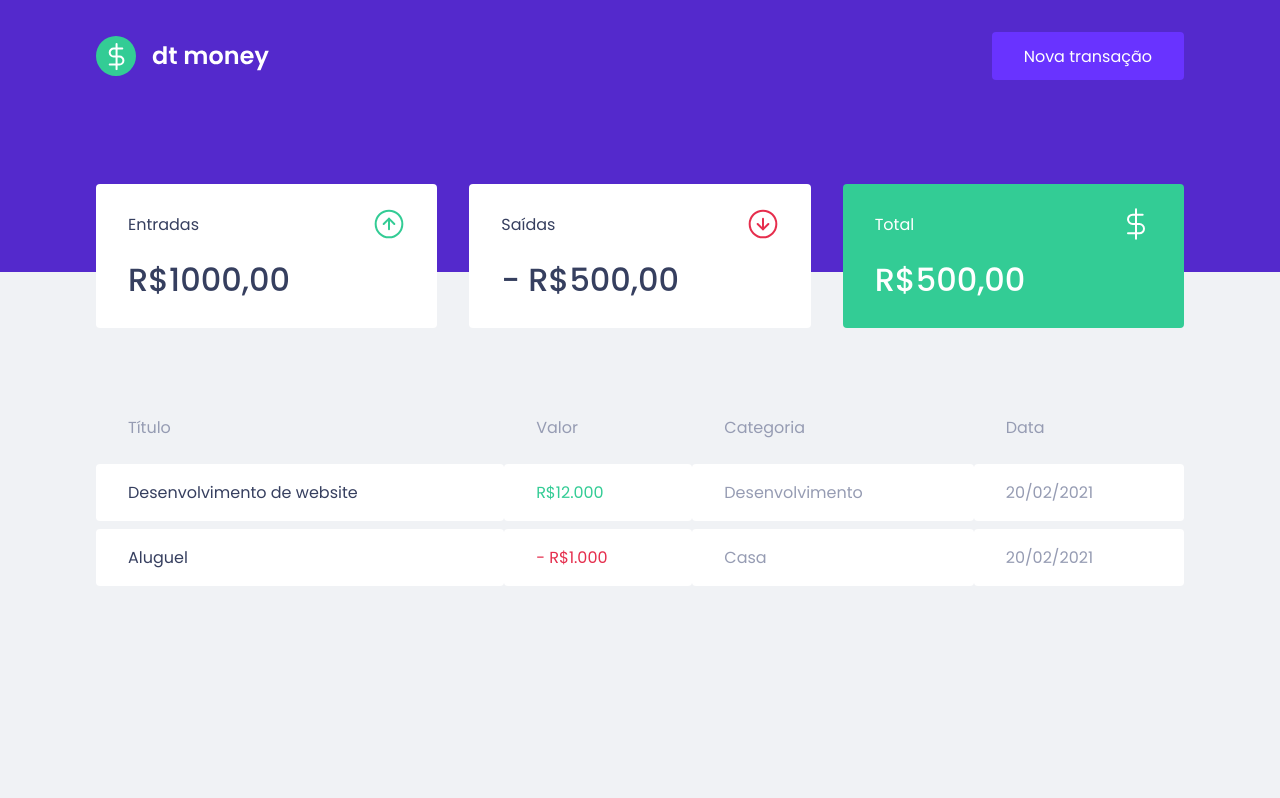
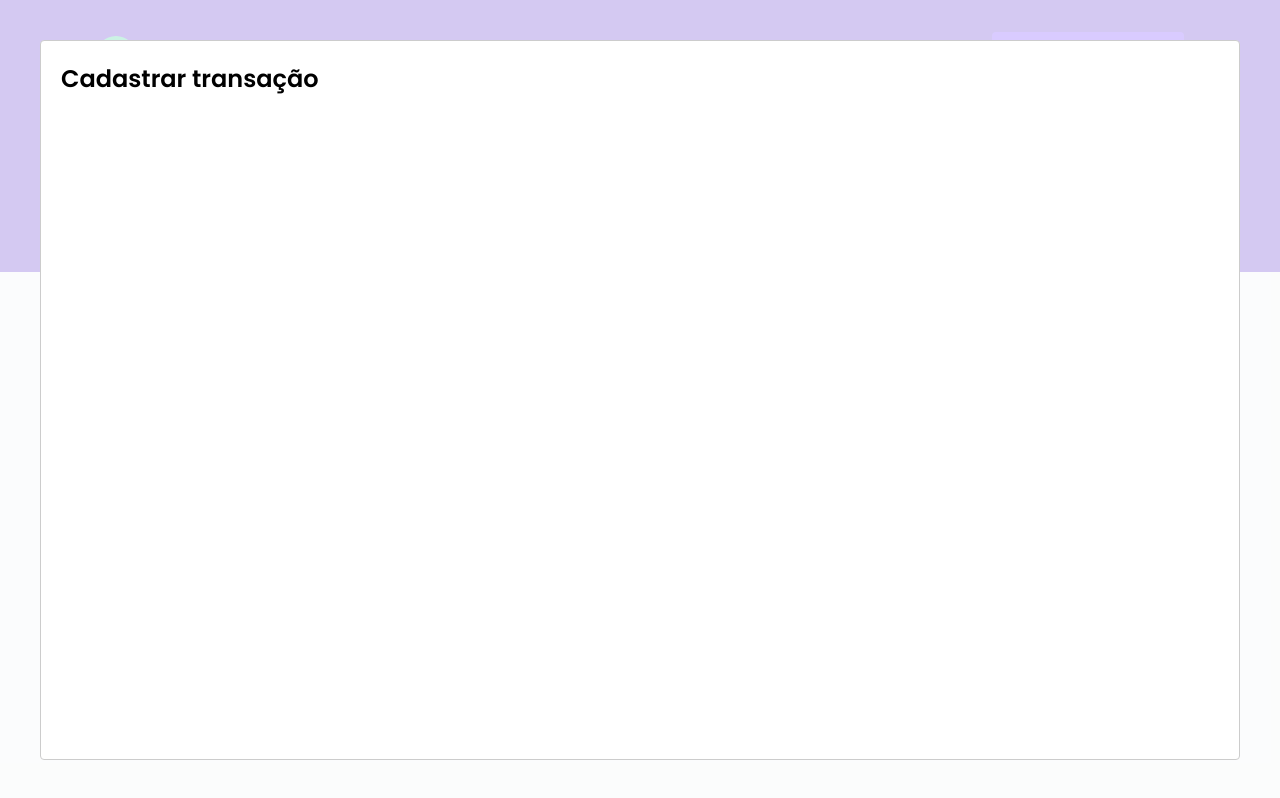
Before and after one commit to araujocristian/dtmoney, a React (Create React App) app: page / in a window 1280 px wide. Both pictures are taken after a click on the button "Nova transação". Built offline with nearby package versions, Linux system fonts and the light colour scheme; no server answers; what miragejs would draw is missing.

Commit message:
feat: Configurando modal de criação

```diff
--- a/package.json
+++ b/package.json
@@ -7,6 +7,7 @@
     "miragejs": "^0.1.41",
     "react": "^17.0.2",
     "react-dom": "^17.0.2",
+    "react-modal": "^3.13.1",
     "react-scripts": "4.0.3",
     "styled-components": "^5.2.3",
     "web-vitals": "^1.0.1"
@@ -19,6 +20,7 @@
     "@types/node": "^12.0.0",
     "@types/react": "^17.0.0",
     "@types/react-dom": "^17.0.0",
+    "@types/react-modal": "^3.12.0",
     "@types/styled-components": "^5.1.9",
     "typescript": "^4.1.2"
   },
--- a/src/App.tsx
+++ b/src/App.tsx
@@ -1,12 +1,34 @@
+import { useState } from "react";
+import Modal from "react-modal";
 import { Dashboard } from "./components/Dashboard";
 import { Header } from "./components/Header";
 import { GlobalStyle } from "./styles/global";
 
+Modal.setAppElement("#root");
+
 export function App() {
+  const [isNewTransactionModalOpen, setIsNewTransactionModalOpen] = useState(
+    false
+  );
+
+  function handleOpenNewTransactionModal() {
+    setIsNewTransactionModalOpen(true);
+  }
+  function handleCloseNewTransactionModal() {
+    setIsNewTransactionModalOpen(false);
+  }
+
   return (
     <>
-      <Header />
+      <Header onOpenNewTransactionModal={handleOpenNewTransactionModal} />
       <Dashboard />
+
+      <Modal
+        isOpen={isNewTransactionModalOpen}
+        onRequestClose={handleCloseNewTransactionModal}
+      >
+        <h2>Cadastrar transação</h2>
+      </Modal>
       <GlobalStyle />
     </>
   );
--- a/src/components/Header/index.tsx
+++ b/src/components/Header/index.tsx
@@ -1,12 +1,17 @@
 import logoImg from "../../assets/logo.svg";
 import { Container, Content } from "./styles";
+interface HeaderProps {
+  onOpenNewTransactionModal: () => void;
+}
 
-export function Header() {
+export function Header({ onOpenNewTransactionModal }: HeaderProps) {
   return (
     <Container>
       <Content>
         <img src={logoImg} alt="dt money" />
-        <button type="button">Nova transação</button>
+        <button type="button" onClick={onOpenNewTransactionModal}>
+          Nova transação
+        </button>
       </Content>
     </Container>
   );
```
Also changed, not shown: 1 other file (tests, documents, lock files or other folders).
